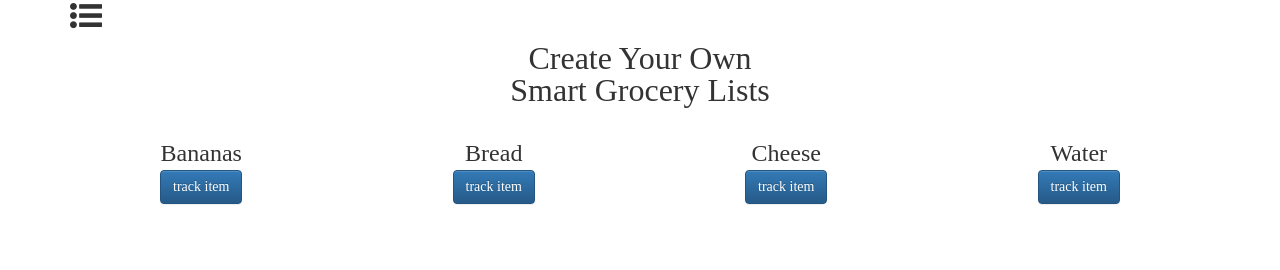
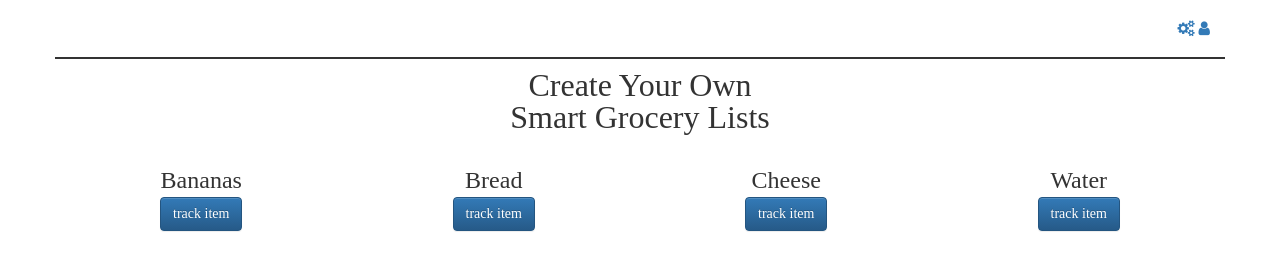
Before and after one commit to jirishus/imc-ui, a website: page index.html in a window 1280 px wide. Drawn offline with nearby package versions, Linux system fonts and the light colour scheme.

Commit message:
minor styling

```diff
--- a/index.html
+++ b/index.html
@@ -21,9 +21,19 @@
 
 <div class="container">
 
-  <div class="row">
-    <div class="col-md-12">
-      <i class="fa fa-list-ul fa-2x"></i>
+  <div class="row topbar">
+    <div class="col-md-6">
+      <!-- <i class="fa fa-circle-o"></i> -->
+    </div>
+    <div class="col-md-6 text-right">
+
+      <a href="#">
+        <i class="fa fa-cogs"></i>
+      </a>
+      <a href="#">
+        <i class="fa fa-user"></i>
+      </a>
+
     </div>
   </div>
 
@@ -53,7 +63,7 @@
   </div>
 
   <div class="row">
-    <div class="col-md-6 col-md-offset-3">
+    <div class="col-md-6">
       <!-- <form>
         <div class="form-group">
           <label>Email Address</label>
--- a/sass/screen.scss
+++ b/sass/screen.scss
@@ -15,6 +15,13 @@ h6 { font-size: .75em; }
 body, html {
   // background: url("../images/foods.jpg") no-repeat center center;
   // background-size: cover;
+  // background-color: #1ca8dd;
+  // background: linear-gradient(to bottom, #137499, #1ca8dd) no-repeat;
+}
+
+.topbar {
+  border-bottom:2px solid #333;
+  padding: 20px 0;
 }
 
 .container {
```
Also changed, not shown: stylesheets/screen.css.
